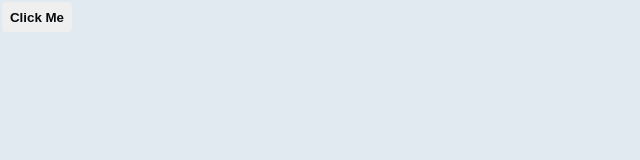
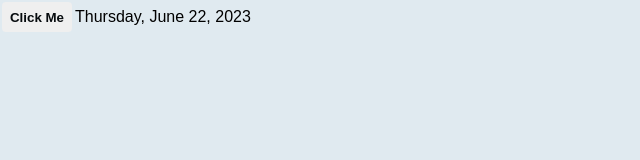
Before and after one commit to EchoRover/mathopia, a plain HTML site: page pdf.html in a window 1280 px wide. Shown: the whole page, without its empty margins (0-640 px from the left). Drawn offline with Linux system fonts and the light colour scheme; the site is published under a folder, as on GitHub Pages, so addresses that start at the root find nothing.

Commit message:
Add files via upload

```diff
--- a/pdf.html
+++ b/pdf.html
@@ -21,6 +21,6 @@
     <div class="pdf_container" id = "pdf_container">
 
     </div>
-    <script src="/scripts/pdf.js"></script>
+    <script src="scripts/pdf.js"></script>
 </body>
 </html>
```
